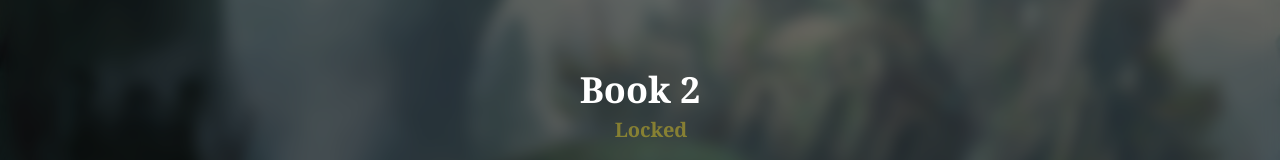
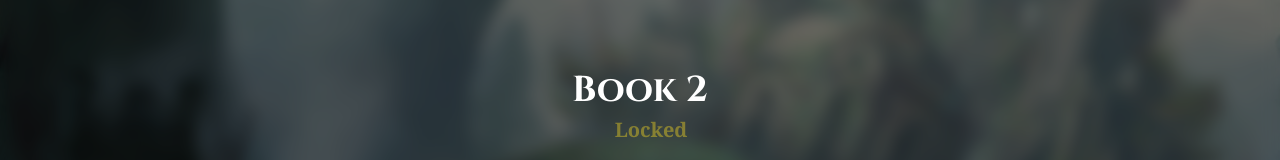
Before and after one commit to Sahasawat-Boss/SoulScroll-Nuxt, a Nuxt app: page /book2 in a window 1280 px wide. Shown: the part 154-314 px from the top of the page. Built offline with nearby package versions, Linux system fonts and the light colour scheme; some icons are missing.

Commit message:
Update Modal

```diff
--- a/components/Slider.vue
+++ b/components/Slider.vue
@@ -22,8 +22,8 @@
 
         <!-- Modal -->
         <div v-if="showModal" class="fixed inset-0 z-50 bg-black/80 flex items-center justify-center">
-            <div class="bg-white text-black rounded-lg w-[90vw] md:w-lg h-[460px] overflow-y-auto py-8 px-8 relative fade-in">
-                <h3 class="text-3xl font-bold mb-4">
+            <div class="bg-white text-black rounded-lg w-[90vw] md:w-xl h-[500px] overflow-y-auto py-8 px-8 relative fade-in">
+                <h3 class="text-2xl md:text-3xl font-bold mb-4">
                     Chapter {{ selectedChapter.id }}: {{ selectedChapter.title }}
                 </h3>
 
@@ -38,7 +38,7 @@
 
                 <div class="flex justify-center">
                     <button @click="closeModal"
-                        class="mt-2 px-4 py-2 bg-black text-white rounded hover:bg-gray-900 transition hover">
+                        class="mb-3  px-4 py-2 bg-black text-white rounded hover:bg-gray-900 transition hover">
                         Close
                     </button>
                 </div>
--- a/pages/book2.vue
+++ b/pages/book2.vue
@@ -7,7 +7,7 @@
 
         <!-- Centered content -->
         <div class="relative z-10 flex flex-col items-center justify-center h-full text-center px-4 fade-in">
-            <h1 class="text-3xl md:text-4xl font-bold font-serif hover">Book 2</h1>
+            <h1 class="text-3xl md:text-4xl font-bold  hover">Book 2</h1>
             <div class="mt-1.5 flex md:text-xl font-bold font-serif opacity-40">
                 <AnFilledLock class="text-lg m-0.5 text-yellow-300"/>
                 <p class="text-yellow-300">Locked</p>
```
